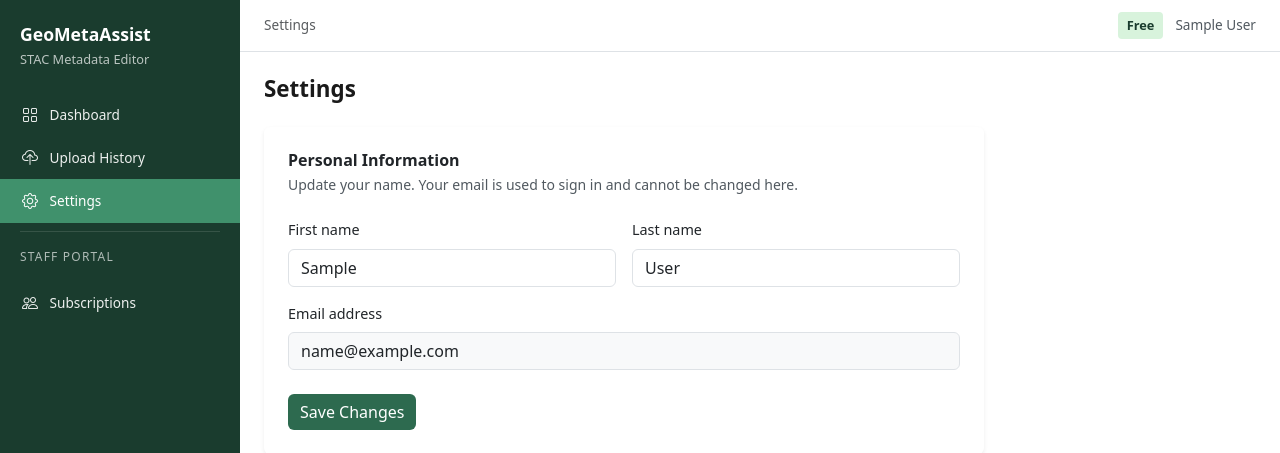
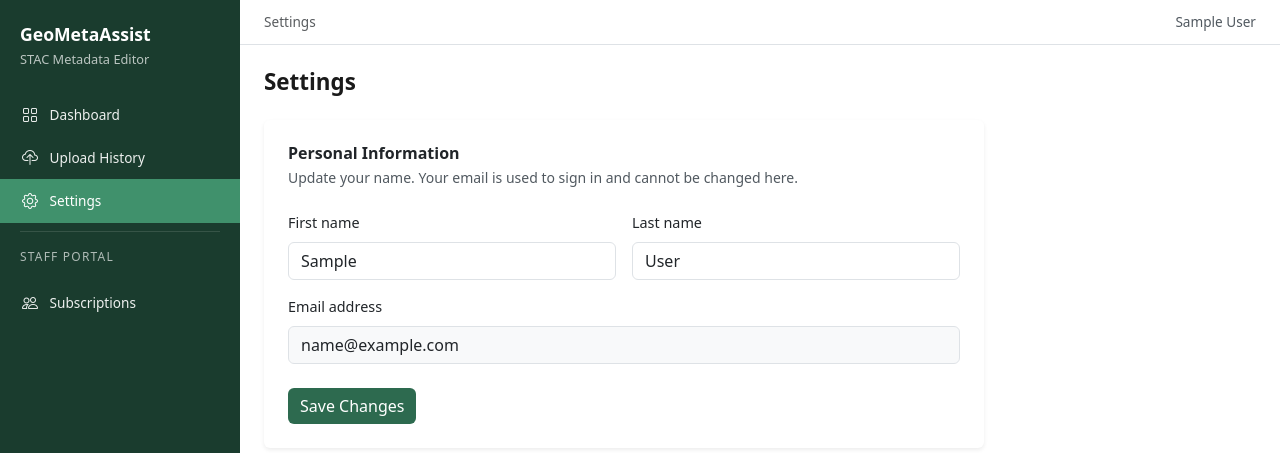
Before and after one commit to samdyra/WEB-INFS, a Django app: page /accounts/profile/ in a window 1280 px wide. Shown: the top 453 px of the page. Run offline with Django 5.2, Linux system fonts and the light colour scheme; the visitor is signed in with stand-in values (Sample User, id 1); parts of the project's set-up code (start-up, migrations or seed data) failed here and were passed over.

Commit message:
fix: delete unused code

```diff
--- a/geometaassist/templates/base.html
+++ b/geometaassist/templates/base.html
@@ -73,7 +73,6 @@
       </nav>
     </div>
     <div class="user-badge">
-      <span class="badge-tier">{% block tier_badge %}Free{% endblock %}</span>
       <span class="text-muted">{{ user.full_name|default:user.email }}</span>
     </div>
   </div>
```
